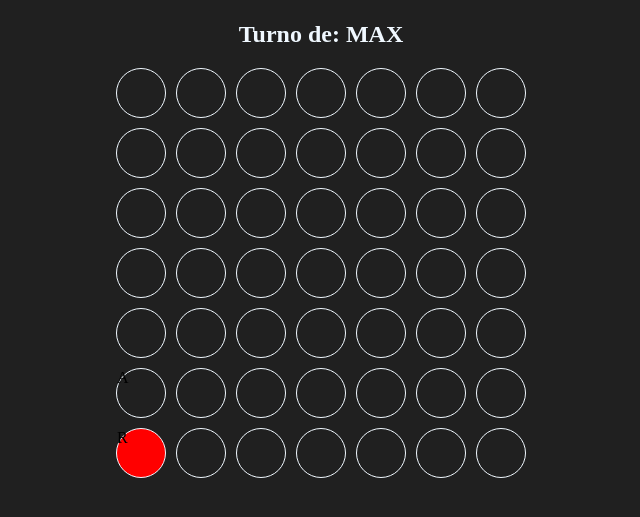
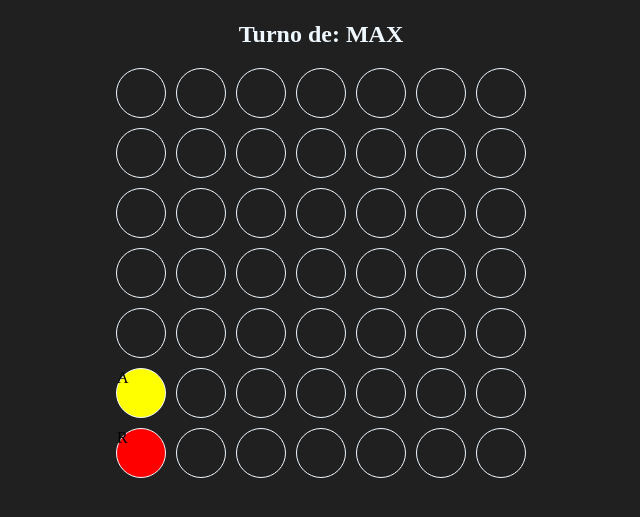
Before and after one commit to DexAlv/Conecta4, a plain HTML site: page index.html in a window 1280 px wide. Both pictures are taken after a click on the element 460 px from the left and 359 px from the top of the page. Shown: the part 87-604 px from the top of the page, without its empty margins (319-959 px from the left). Drawn offline with Linux system fonts and the light colour scheme.

Commit message:
color reparado

```diff
--- a/main.css
+++ b/main.css
@@ -27,3 +27,6 @@ h1, h2{
     flex-direction: column;
     gap: 10px;
 }
+#tablero .casilla-max {
+    background-color: yellow;
+}
--- a/tablero.js
+++ b/tablero.js
@@ -77,7 +77,10 @@ for (let i = 0; i < tam; i++) {
         const rowComputadora = tableroV[colComputadora].indexOf(0);
         tableroM[colComputadora][rowComputadora] = "A";
         casillaComputadora.innerText = "A";
+        console.log("Agregando clase casilla-max a la casilla de la computadora");
         casillaComputadora.classList.add("casilla-max"); // Agregamos la clase para cambiar el color de fondo
+        casillaComputadora.style.backgroundColor = "yellow";
+
         const updatedColArrComputadora = tableroV[colComputadora].map((item) => (item -= 1));
         tableroV[colComputadora] = updatedColArrComputadora;
 
```
